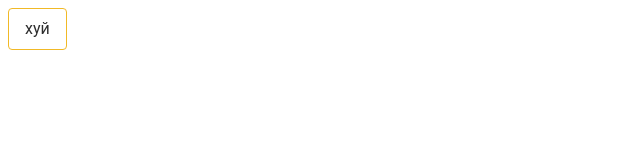
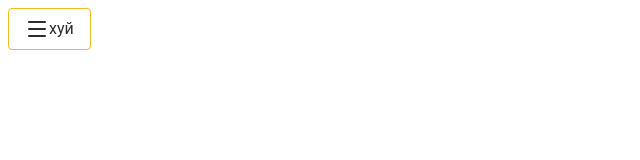
Before and after one commit to Bepka01/Breaking-Bad, a React (Vite) app: page / in a window 1280 px wide. Shown: the top 160 px of the page, without its empty margins (0-640 px from the left). Built offline with nearby package versions, Linux system fonts and the light colour scheme.

Commit message:
added component Icon

```diff
--- a/package.json
+++ b/package.json
@@ -11,6 +11,7 @@
   },
   "dependencies": {
     "classnames": "^2.5.1",
+    "lucide-react": "^1.43.0",
     "react": "^19.2.8",
     "react-dom": "^19.2.8"
   },
--- a/src/App.jsx
+++ b/src/App.jsx
@@ -1,9 +1,13 @@
 import Button from './components/ui/Button';
+import Icon from './components/Icons';
 
 function App() {
   return (
     <>
-      <Button variant="default">хуй </Button>
+      <Button variant="default">
+        <Icon name="menu" />
+        хуй{' '}
+      </Button>
     </>
   );
 }
--- /dev/null
+++ b/src/components/Icons/index.jsx
@@ -0,0 +1,30 @@
+import {
+  Menu,
+  Search,
+  X,
+  ChevronDown,
+  ChevronRight,
+  ArrowLeft,
+  ArrowRight,
+} from 'lucide-react';
+
+const icons = {
+  menu: Menu,
+  search: Search,
+  close: X,
+  chevronDown: ChevronDown,
+  chevronRight: ChevronRight,
+  arrowLeft: ArrowLeft,
+  arrowRight: ArrowRight,
+};
+
+const Icon = ({ name, size = 24, ...props }) => {
+  const IconComponent = icons[name];
+
+  if (!IconComponent) {
+    return null;
+  }
+  return <IconComponent size={size} {...props} />;
+};
+
+export default Icon;
```
Also changed, not shown: 1 other file (tests, documents, lock files or other folders).
